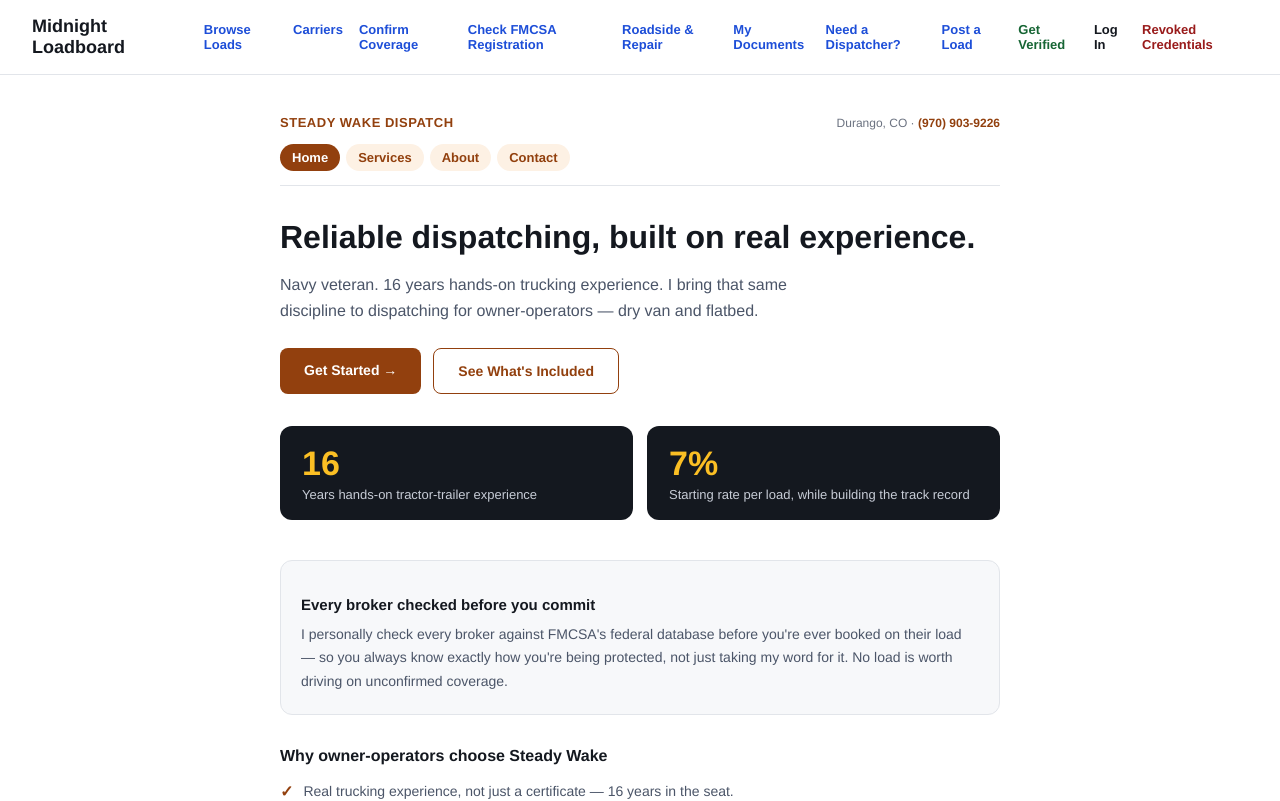
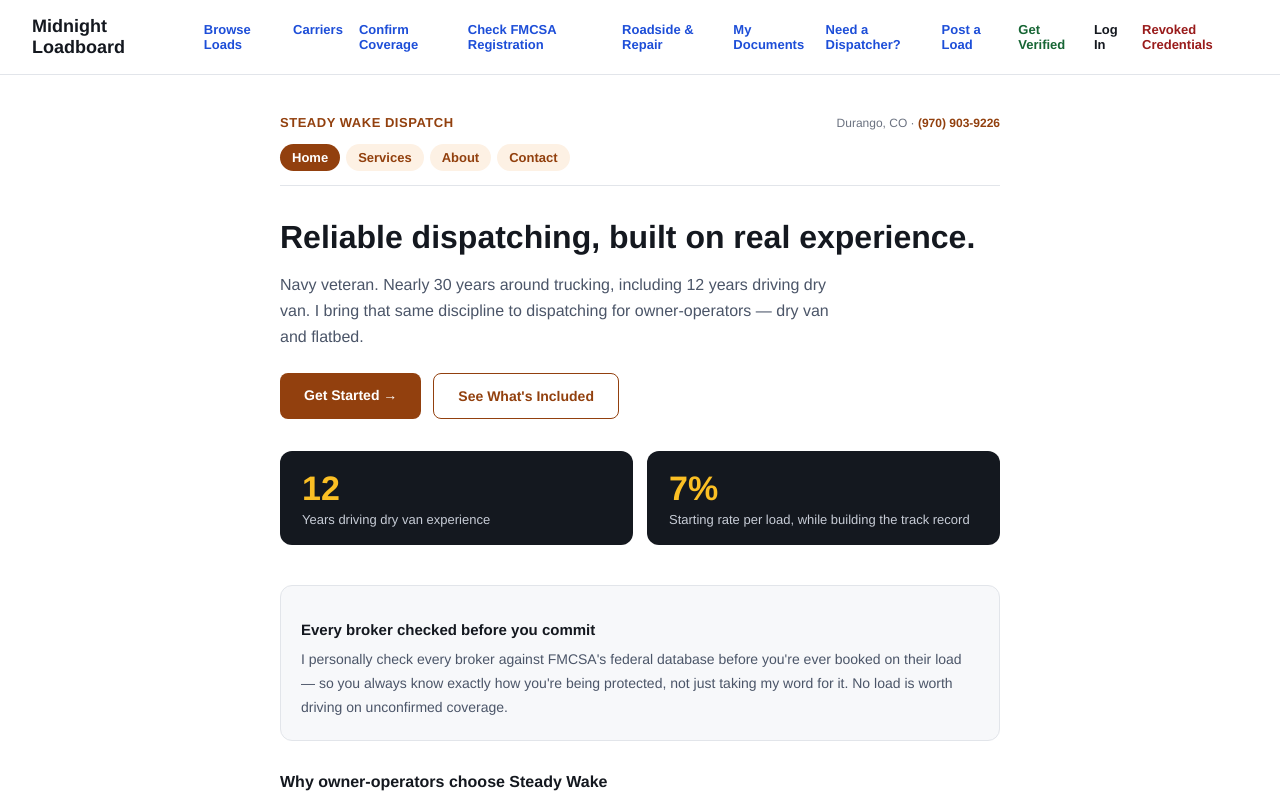
Before and after one commit to Robariano/midnight-loadboard-app, a Next.js app: page /dispatch in a window 1280 px wide. Shown: the top 801 px of the page. Built offline with nearby package versions, Linux system fonts and the light colour scheme.

Commit message:
Correct experience wording from 16 years to accurate 12 years driving + trucking background

```diff
--- a/app/dispatch/about/page.js
+++ b/app/dispatch/about/page.js
@@ -3,7 +3,7 @@
 export const metadata = {
   title: "About | Steady Wake Dispatch",
   description:
-    "Navy veteran, 16 years hands-on tractor-trailer experience, active CDL, certified dispatcher — why Steady Wake Dispatch exists.",
+    "Navy veteran, 12 years driving dry van, active CDL, certified dispatcher — why Steady Wake Dispatch exists.",
 };
 
 export default function DispatchAbout() {
@@ -18,7 +18,7 @@
           <dt style={{ color: "#6b7280" }}>Background</dt>
           <dd style={{ color: "#14181f", fontWeight: 700 }}>U.S. Navy Veteran</dd>
           <dt style={{ color: "#6b7280" }}>Experience</dt>
-          <dd style={{ color: "#14181f", fontWeight: 700 }}>16 yrs hands-on trucking, incl. 12 yrs beverage distribution</dd>
+          <dd style={{ color: "#14181f", fontWeight: 700 }}>12 yrs driving dry van (beverage distribution)</dd>
           <dt style={{ color: "#6b7280" }}>License</dt>
           <dd style={{ color: "#14181f", fontWeight: 700 }}>Active CDL</dd>
           <dt style={{ color: "#6b7280" }}>Training</dt>
@@ -31,7 +31,7 @@
       <div style={{ display: "flex", flexDirection: "column", gap: 16 }}>
         <div style={cardStyle}>
           <p style={{ color: "#4b5568", fontSize: 14, lineHeight: 1.7, margin: 0 }}>
-            I'm a Navy veteran with 16 years of hands-on tractor-trailer experience, including 12 years
+            I've been around trucking for nearly 30 years — Navy veteran, with 12 years driving dry van
             in beverage distribution — tight schedules, no room for slacking. I also spent time in the
             Navy blocking and bracing cargo on flatbeds, so I understand load securement for that
             freight too. I still hold my active CDL, which means I know exactly what it's like to be
--- a/app/dispatch/page.js
+++ b/app/dispatch/page.js
@@ -3,7 +3,7 @@
 export const metadata = {
   title: "Steady Wake Dispatch | Freight Dispatching in Durango, CO",
   description:
-    "Reliable dispatching built on real experience — Navy veteran, 16 years hands-on trucking experience, dispatching for owner-operators out of Durango, Colorado.",
+    "Reliable dispatching built on real experience — Navy veteran, 12 years driving dry van, now dispatching for owner-operators out of Durango, Colorado.",
 };
 
 export default function DispatchHome() {
@@ -15,7 +15,7 @@
         Reliable dispatching, built on real experience.
       </h1>
       <p style={{ color: "#4b5568", fontSize: 16, lineHeight: 1.6, marginBottom: 24, maxWidth: 560 }}>
-        Navy veteran. 16 years hands-on trucking experience. I bring that same discipline to
+        Navy veteran. Nearly 30 years around trucking, including 12 years driving dry van. I bring that same discipline to
         dispatching for owner-operators — dry van and flatbed.
       </p>
       <div style={{ display: "flex", gap: 12, marginBottom: 32, flexWrap: "wrap" }}>
@@ -26,9 +26,9 @@
       {/* Stats, echoing the odometer figures from Rob's own draft site */}
       <div style={{ display: "flex", gap: 14, flexWrap: "wrap", marginBottom: 40 }}>
         <div style={statBox}>
-          <p style={{ fontSize: 34, fontWeight: 700, margin: 0, color: "#fbbf24" }}>16</p>
+          <p style={{ fontSize: 34, fontWeight: 700, margin: 0, color: "#fbbf24" }}>12</p>
           <p style={{ fontSize: 13, color: "#c7ccd6", margin: "4px 0 0" }}>
-            Years hands-on tractor-trailer experience
+            Years driving dry van experience
           </p>
         </div>
         <div style={statBox}>
@@ -53,7 +53,7 @@
       <p style={{ color: "#14181f", fontWeight: 700, fontSize: 16, marginBottom: 16 }}>Why owner-operators choose Steady Wake</p>
       <div style={{ display: "flex", flexDirection: "column", gap: 10, marginBottom: 40 }}>
         {[
-          "Real trucking experience, not just a certificate — 16 years in the seat.",
+          "Real trucking experience, not just a certificate — 12 years driving, hands-on in trucking ever since.",
           "Broker vetting built into every load — checked personally against FMCSA's own database.",
           "Honest 7% starting rate — no bait-and-switch pricing later.",
           "Navy discipline: reliable, direct, and accountable.",
```
